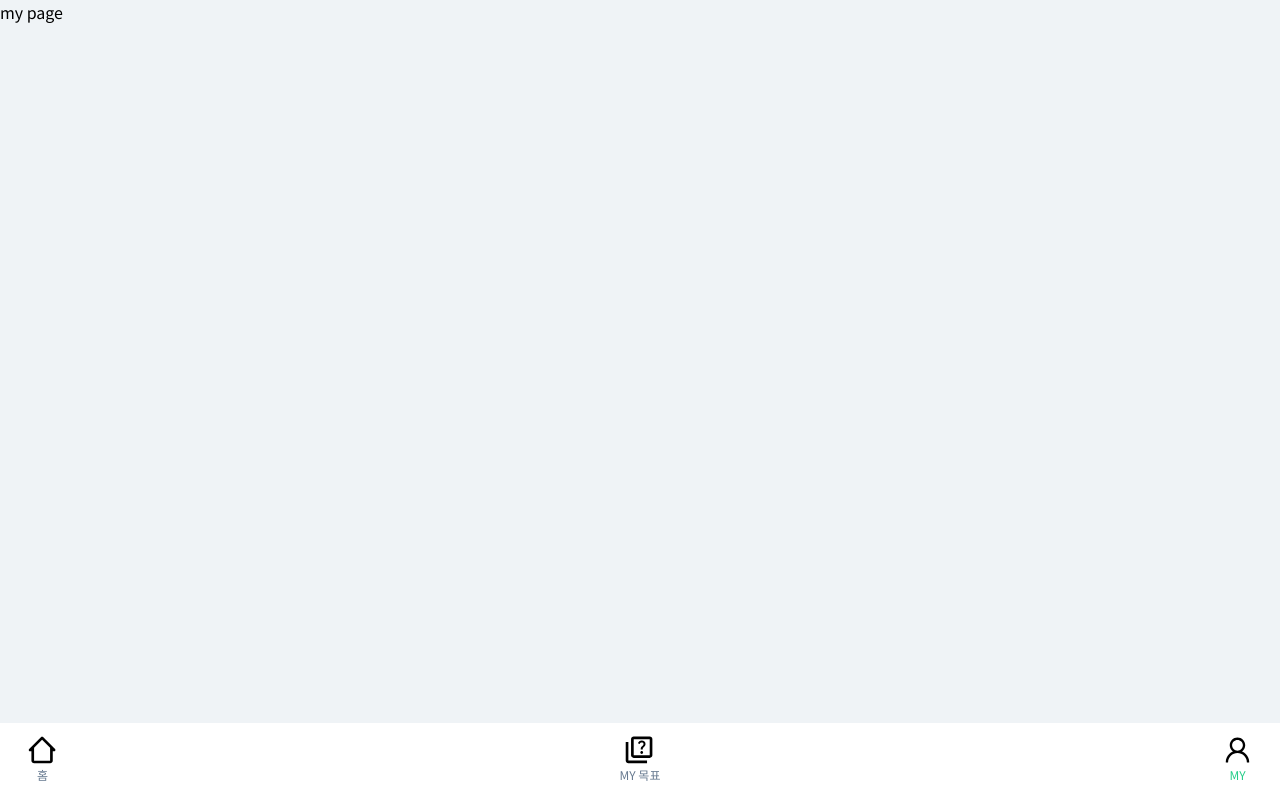
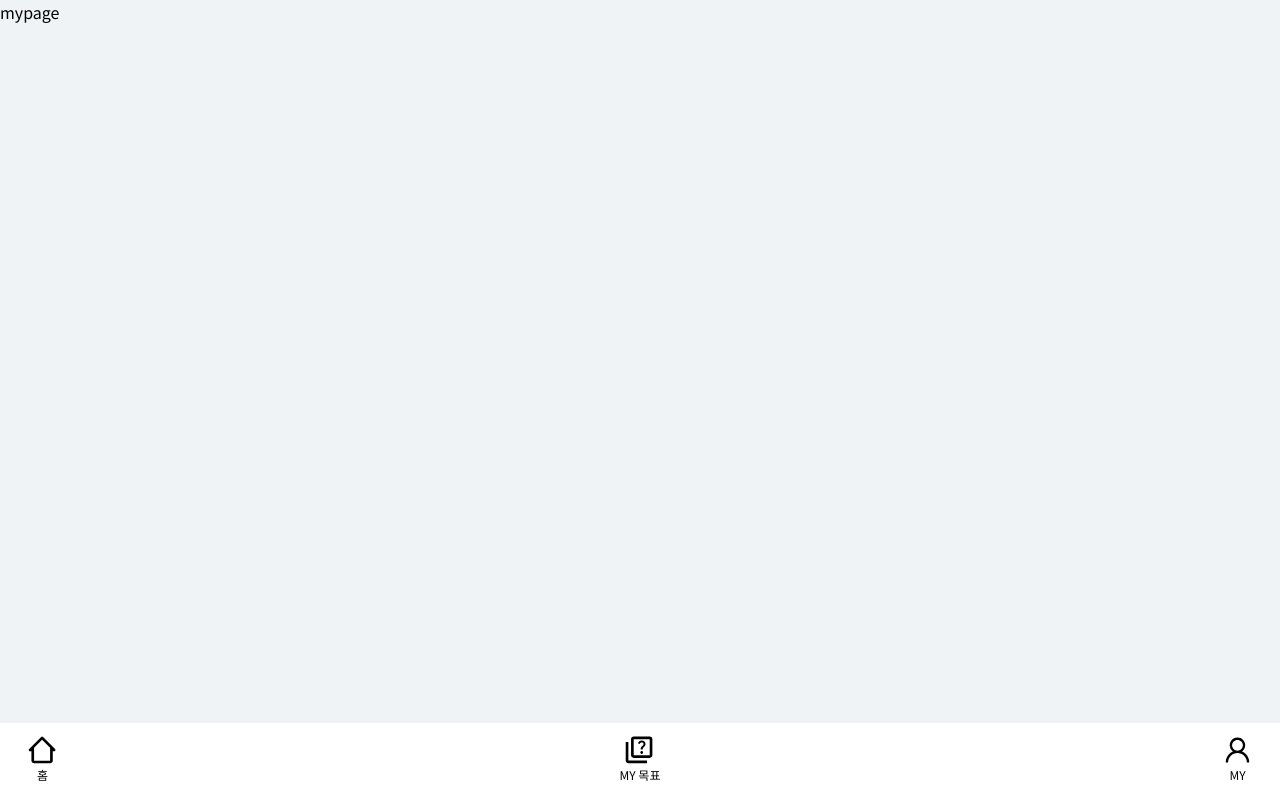
Before and after one commit to dnd-side-project/dnd-7th-9-frontend, a Next.js app: page /mypage in a window 1280 px wide. Built offline with nearby package versions, Linux system fonts and the light colour scheme.

Commit message:
style : tailwind custom,컴포넌트 함수 코딩컨벤션 반영

```diff
--- a/pages/mypage.tsx
+++ b/pages/mypage.tsx
@@ -1,7 +1,5 @@
-import type { NextPage } from 'next';
+import React from 'react';
 
-const MyPage: NextPage = () => {
-	return <div className="w-full">my page</div>;
-};
-
-export default MyPage;
+export default function mypage() {
+	return <div>mypage</div>;
+}
--- a/tailwind.config.js
+++ b/tailwind.config.js
@@ -7,11 +7,11 @@ module.exports = {
 			colors: {
 				main: '#24CD88',
 				sub: '#FF8300',
-				primaryBlack: { 400: '#191F28', 500: '#000000' },
-				primarySlate: '#677A90',
-				primaryBrown: '#7C7268',
-				primaryGray: '#CCCCCC',
-				primaryGreen: { 100: '#24CD88', 200: '#24CD88' },
+				black: { 400: '#191F28', 500: '#000000' },
+				slate: '#677A90',
+				brown: '#7C7268',
+				gray: '#CCCCCC',
+				green: { 100: '#24CD88', 200: '#24CD88' },
 
 				// effect
 				'effect-gradation-start': '#00C883',
```
